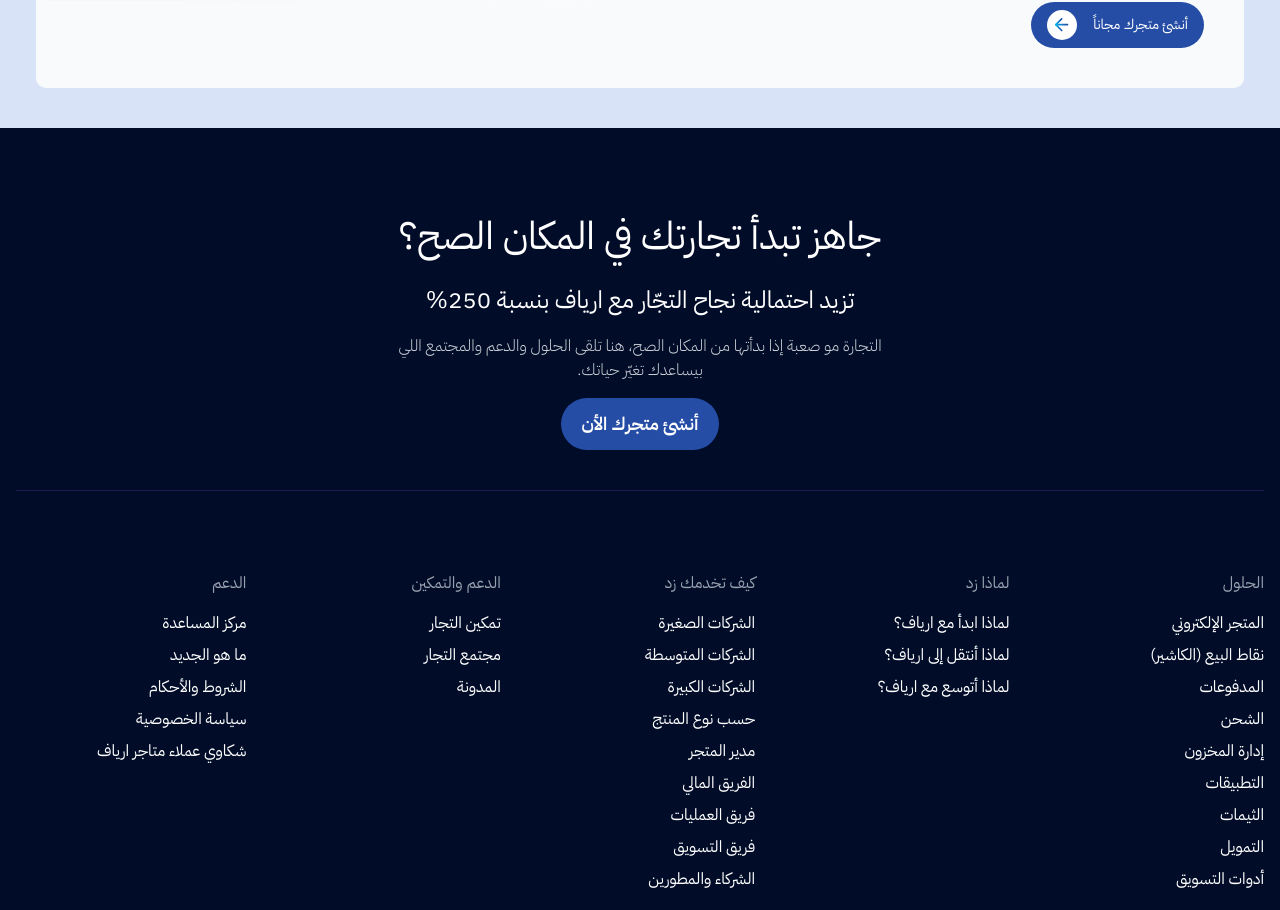
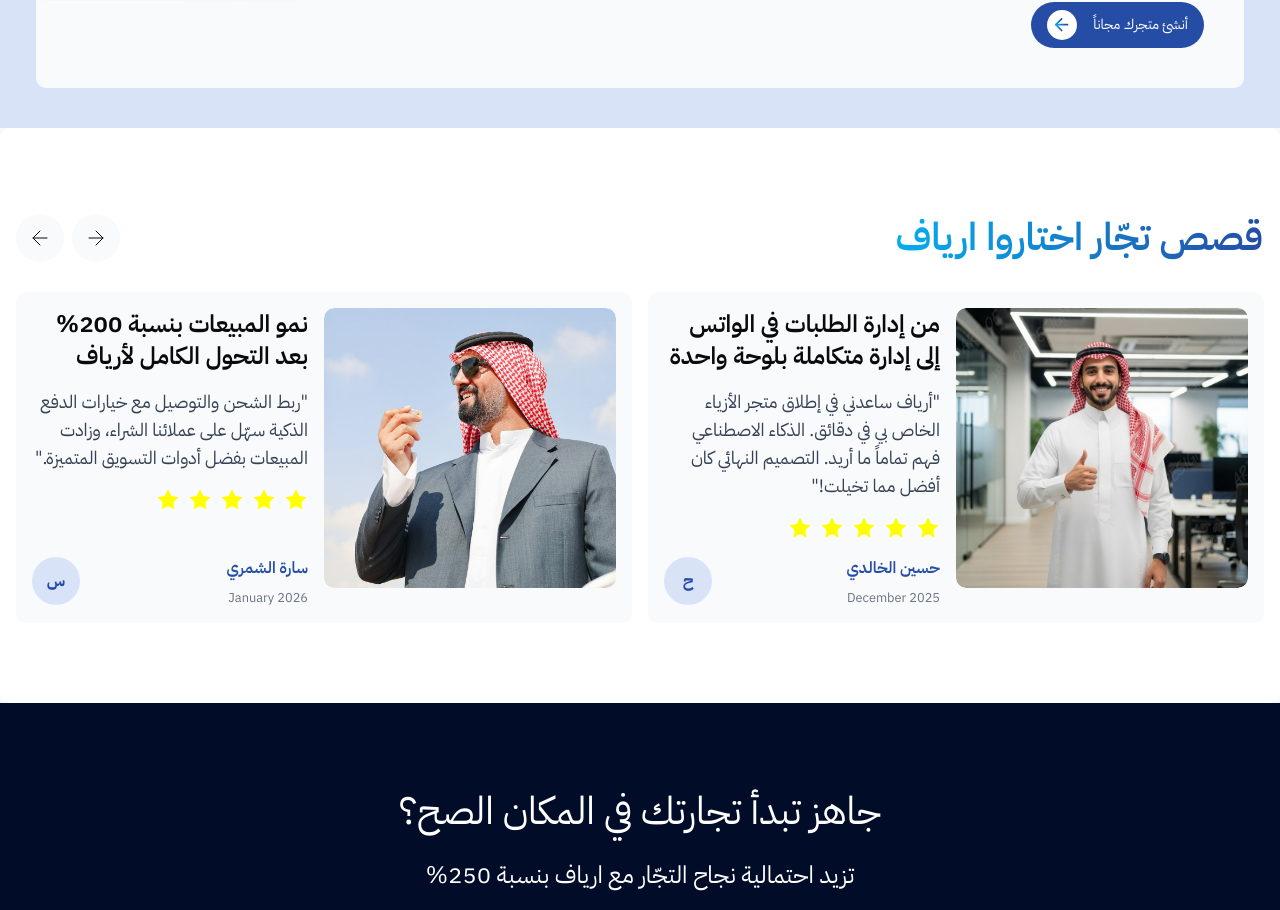
Before and after one commit to Refineder/ARYAF-company, a Nuxt app: page / in a window 1280 px wide. Shown: the part 4516-5426 px from the top of the page. Built offline with nearby package versions, Linux system fonts and the light colour scheme.

Commit message:
- feat: Complete Stories Section

```diff
--- a/app/assets/images/index.ts
+++ b/app/assets/images/index.ts
@@ -45,6 +45,9 @@
 
 import soluation from '~/assets/images/home/soluations/soluation.webp'
 
+import story1 from '~/assets/images/home/stories/story-1.png'
+import story2 from '~/assets/images/home/stories/story-2.jpg'
+
 export {
   logo,
   chinaFlag,
@@ -84,3 +87,5 @@
 export { commerceAim, commerceArrow, commerceDevelop, commerceIdea }
 
 export { soluation }
+
+export { story1, story2 }
--- a/app/components/sections/HomeSections/Soluations/Soluations.vue
+++ b/app/components/sections/HomeSections/Soluations/Soluations.vue
@@ -51,7 +51,7 @@
               class="flex items-center gap-4"
             >
               <div class="p-3 rounded-md bg-accent">
-                <Icons :name="feature.icon" width="22" height="20" />
+                <Icons :name="feature.icon" :width="22" :height="20" />
               </div>
               <p class="text-lg">{{ feature.text }}</p>
             </li>
--- /dev/null
+++ b/app/components/sections/HomeSections/Stories/Stories.vue
@@ -0,0 +1,96 @@
+<script setup lang="ts">
+import { ref } from 'vue'
+import { ArrowLeft, ArrowRight, Star } from 'lucide-vue-next'
+import { STORIES } from '~/constants/stories'
+
+const sliderRef = ref<HTMLElement | null>(null)
+
+const next = () => {
+  if (!sliderRef.value) return
+  const cardWidth = sliderRef.value.firstElementChild?.clientWidth || 400
+  const isRtl = document.dir === 'rtl' || getComputedStyle(sliderRef.value).direction === 'rtl'
+  sliderRef.value.scrollBy({
+    left: isRtl ? -(cardWidth + 16) : cardWidth + 16,
+    behavior: 'smooth',
+  })
+}
+
+const prev = () => {
+  if (!sliderRef.value) return
+  const cardWidth = sliderRef.value.firstElementChild?.clientWidth || 400
+  const isRtl = document.dir === 'rtl' || getComputedStyle(sliderRef.value).direction === 'rtl'
+  sliderRef.value.scrollBy({
+    left: isRtl ? cardWidth + 16 : -(cardWidth + 16),
+    behavior: 'smooth',
+  })
+}
+</script>
+
+<template>
+  <div class="bg-white rounded-lg py-20">
+    <section class="section-container flex flex-col gap-6">
+      <article class="flex justify-between items-center gap-4">
+        <h2 class="clamp-text-md font-semibold gradient-text">قصص تجّار اختاروا ارياف</h2>
+        <div class="flex gap-2 items-center">
+          <button
+            type="button"
+            class="p-3 rounded-full bg-muted cursor-pointer hover:bg-accent transition-colors"
+            @click="prev"
+            aria-label="السابق"
+          >
+            <ArrowRight stroke-width="1" />
+          </button>
+          <button
+            type="button"
+            class="p-3 rounded-full bg-muted cursor-pointer hover:bg-accent transition-colors"
+            @click="next"
+            aria-label="التالي"
+          >
+            <ArrowLeft stroke-width="1" />
+          </button>
+        </div>
+      </article>
+
+      <article
+        ref="sliderRef"
+        class="flex gap-4 overflow-x-auto scroll-smooth snap-x snap-mandatory [scrollbar-width:none] [-ms-overflow-style:none] [&::-webkit-scrollbar]:hidden"
+      >
+        <div
+          v-for="story in STORIES"
+          :key="story.id"
+          class="bg-muted p-4 rounded-lg flex flex-col sm:flex-row gap-4 shrink-0 w-full lg:w-[calc(50%-0.5rem)] snap-start"
+        >
+          <div class="max-h-70 h-full rounded-lg overflow-hidden w-full sm:w-1/2 shrink-0">
+            <img
+              class="object-cover h-full rounded-lg w-full"
+              :src="story.image"
+              :alt="story.author"
+            />
+          </div>
+          <div class="flex flex-col gap-4 justify-between w-full">
+            <h3 class="text-2xl font-semibold">{{ story.title }}</h3>
+            <p class="text-lg text-gray-700">{{ story.quote }}</p>
+
+            <ul class="flex items-center gap-2">
+              <li v-for="star in story.rating" :key="star">
+                <Star fill="yellow" stroke-width="0" />
+              </li>
+            </ul>
+
+            <div class="flex gap-4 items-center justify-between mt-auto">
+              <div class="flex flex-col gap-2">
+                <h4 class="text-primary font-semibold">{{ story.author }}</h4>
+                <small class="text-gray-500">{{ story.date }}</small>
+              </div>
+              <p
+                class="text-primary p-2 w-12 h-12 rounded-full bg-accent flex items-center justify-center font-bold"
+              >
+                {{ story.avatarText }}
+              </p>
+            </div>
+          </div>
+        </div>
+      </article>
+    </section>
+  </div>
+</template>
--- /dev/null
+++ b/app/constants/stories.ts
@@ -0,0 +1,59 @@
+import { story1, story2 } from '~/assets/images'
+
+export interface IStory {
+  id: number
+  title: string
+  quote: string
+  rating: number
+  author: string
+  date: string
+  avatarText: string
+  image: string
+}
+
+export const STORIES: IStory[] = [
+  {
+    id: 1,
+    title: 'من إدارة الطلبات في الواتس إلى إدارة متكاملة بلوحة واحدة',
+    quote:
+      '"أرياف ساعدني في إطلاق متجر الأزياء الخاص بي في دقائق. الذكاء الاصطناعي فهم تماماً ما أريد. التصميم النهائي كان أفضل مما تخيلت!"',
+    rating: 5,
+    author: 'حسين الخالدي',
+    date: 'December 2025',
+    avatarText: 'ح',
+    image: story1,
+  },
+  {
+    id: 2,
+    title: 'نمو المبيعات بنسبة 200% بعد التحول الكامل لأرياف',
+    quote:
+      '"ربط الشحن والتوصيل مع خيارات الدفع الذكية سهّل على عملائنا الشراء، وزادت المبيعات بفضل أدوات التسويق المتميزة."',
+    rating: 5,
+    author: 'سارة الشمري',
+    date: 'January 2026',
+    avatarText: 'س',
+    image: story2,
+  },
+  {
+    id: 3,
+    title: 'تخصيص متجر الهدايا بالكامل دون الحاجة لمبرمج',
+    quote:
+      '"القوالب وأدوات التخصيص السلسة أتاحت لنا بناء متجر إلكتروني احترافي يعكس هوية براندنا بأقل جهد وتكلفة."',
+    rating: 5,
+    author: 'عبدالله القحطاني',
+    date: 'February 2026',
+    avatarText: 'ع',
+    image: story1,
+  },
+  {
+    id: 4,
+    title: 'إدارة مخزون وفروع متعددة بكل سهولة وسلاسة',
+    quote:
+      '"لوحة التحكم الشاملة مكّنتنا من متابعة جميع الفروع والطلبات لحظة بلحظة وبدقة عالية دون أي تعقيد."',
+    rating: 5,
+    author: 'ريما العتيبي',
+    date: 'March 2026',
+    avatarText: 'ر',
+    image: story2,
+  },
+]
--- a/app/pages/index.vue
+++ b/app/pages/index.vue
@@ -8,6 +8,7 @@
 import SimpleIdea from '~/components/sections/HomeSections/SimpleIdea/SimpleIdea.vue'
 import Soluations from '~/components/sections/HomeSections/Soluations/Soluations.vue'
 import Statistices from '~/components/sections/HomeSections/Statistices/Statistices.vue'
+import Stories from '~/components/sections/HomeSections/Stories/Stories.vue'
 </script>
 <template>
   <Hero />
@@ -19,4 +20,5 @@
   <Statistices />
   <CommerceSectors />
   <Soluations />
+  <Stories />
 </template>
```
Also changed, not shown: app/assets/images/home/stories/story-1.png (added), app/assets/images/home/stories/story-2.jpg (added).
